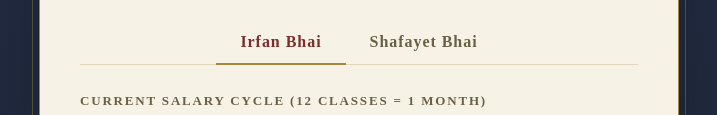
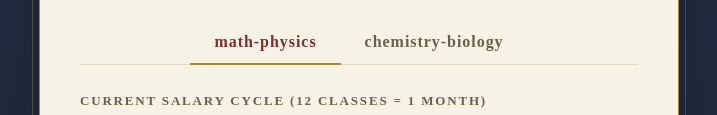
Before and after one commit to teacherfees/teacherfees.github.io, a plain HTML site: page index.html in a window 1280 px wide. Shown: the part 210-325 px from the top of the page, without its empty margins (281-998 px from the left). Drawn offline with nearby package versions, Linux system fonts and the light colour scheme; a web font is replaced by a local one.

Commit message:
Add files via upload

```diff
--- a/index.html
+++ b/index.html
@@ -381,8 +381,8 @@
 const SHEET_API_URL = '';
 
 const TEACHERS = [
-  { id: 'irfan', name: 'Irfan Bhai' },
-  { id: 'shafayet', name: 'Shafayet Bhai' }
+  { id: 'irfan', name: 'math-physics' },
+  { id: 'shafayet', name: 'chemistry-biology' }
 ];
 const CLASSES_PER_MONTH = 12;
 const DOW_LABELS = ['Sun','Mon','Tue','Wed','Thu','Fri','Sat'];
```
